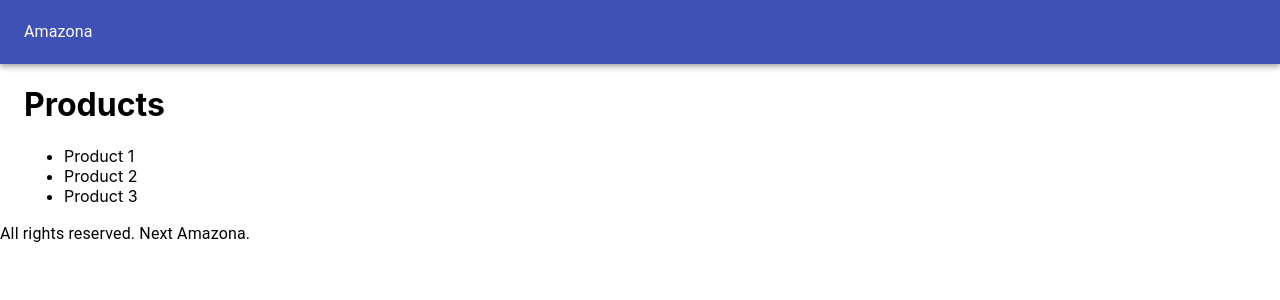
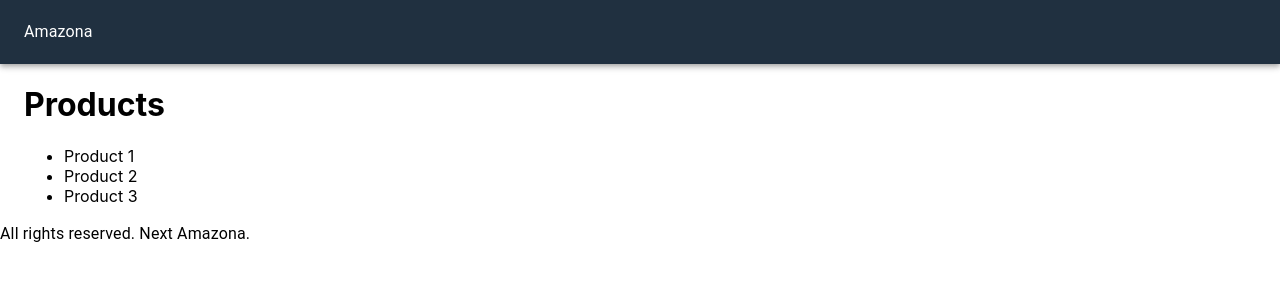
Before and after one commit to Vadaa-Hi/next-amazona, a Next.js app: page / in a window 1280 px wide. Shown: the top 300 px of the page. Built offline with nearby package versions, Linux system fonts and the light colour scheme.

Commit message:
'bgndColor'

```diff
--- a/components/Layout.js
+++ b/components/Layout.js
@@ -1,14 +1,16 @@
 import React from 'react';
 import Head from 'next/head';
 import { AppBar, Container, Toolbar, Typography } from '@material-ui/core';
+import useStyles from '../utils/styles';
 
 export default function Layout({ children }) {
+  const classes = useStyles();
   return (
     <div>
       <Head>
         <title>Next Amazona</title>
       </Head>
-      <AppBar position="static">
+      <AppBar position="static" className={classes.navbar}>
         <Toolbar>
           <Typography>Amazona</Typography>
         </Toolbar>
--- /dev/null
+++ b/utils/styles.js
@@ -0,0 +1,12 @@
+import { makeStyles } from '@material-ui/styles';
+
+const useStyles = makeStyles({
+  navbar: {
+    backgroundColor: '#203040',
+    '& a': {
+      color: '#ffffff',
+      marginLeft: 10,
+    },
+  },
+});
+export default useStyles;
```
